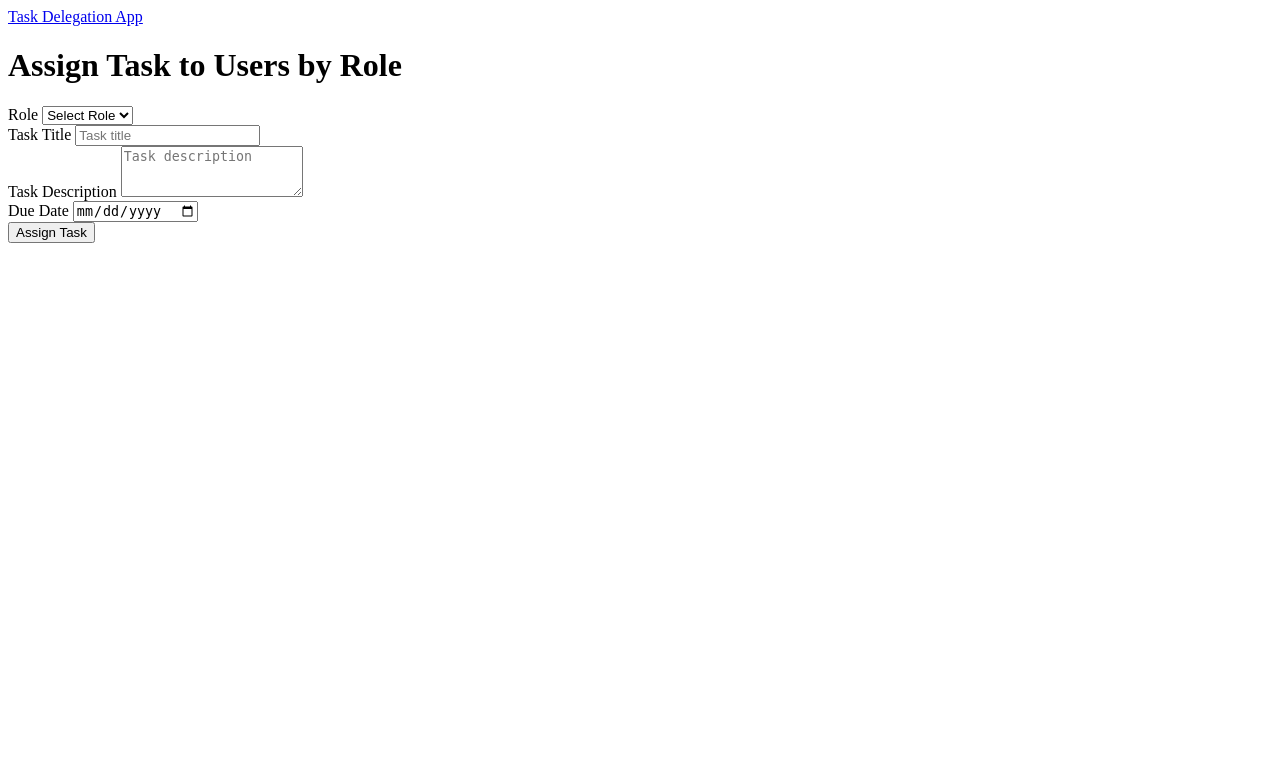
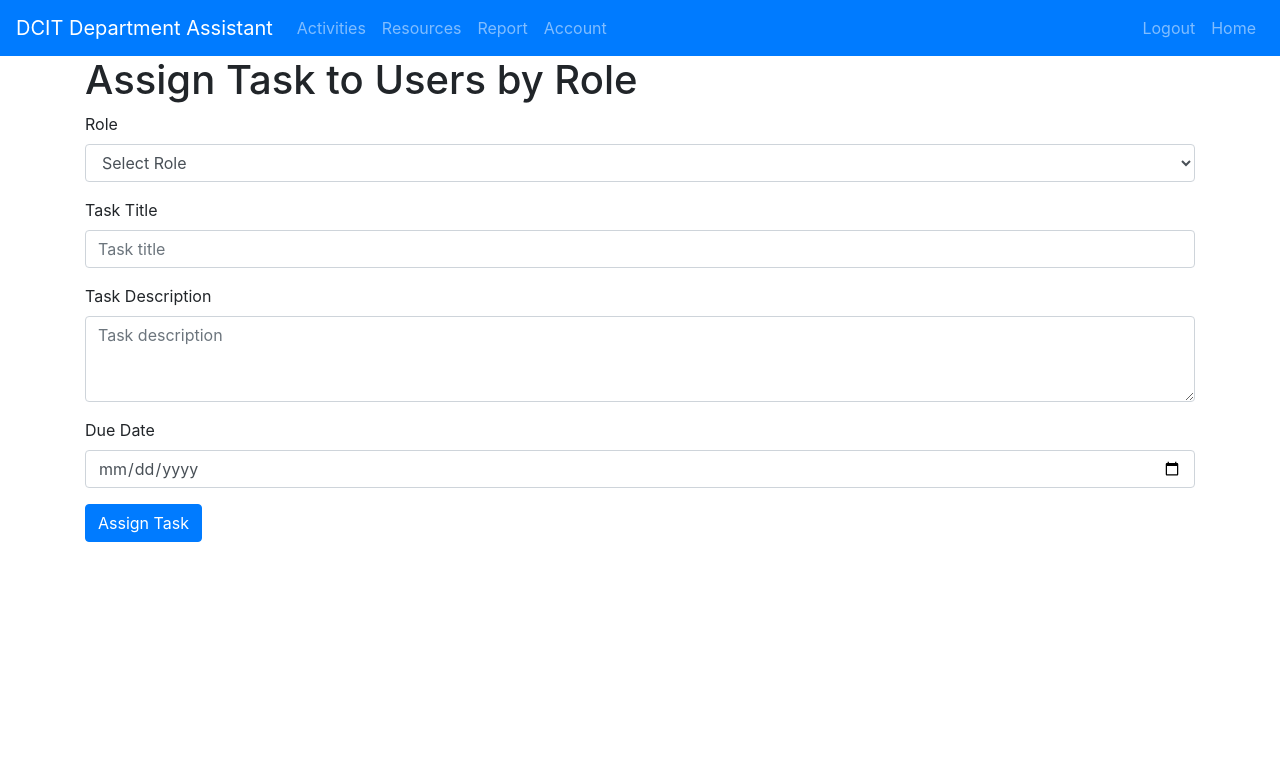
Before and after one commit to Updeus/Final-Year-Project, a Python web app: template App/templates/assign_task.html in a window 1280 px wide. Shown: the top 783 px of the page. Run offline with Jinja, Linux system fonts and the light colour scheme; the template is opened without the code that fills it, so the values that code supplies are empty; some libraries are stand-ins or nearby versions.

Commit message:
changes to html files

```diff
--- a/App/templates/assign_task.html
+++ b/App/templates/assign_task.html
@@ -1,19 +1,6 @@
 <!-- assign_task.html -->
-
+{% extends "layout.html" %}
 {% block content %}
-<nav class="navbar navbar-expand-lg navbar-light bg-light">
-    <a class="navbar-brand" href="#">Task Delegation App</a>
-    <div class="collapse navbar-collapse">
-        <ul class="navbar-nav mr-auto">
-            {% if current_user.is_authenticated %}
-            <li class="nav-item">
-                <a class="nav-link" href="{{ url_for('user_views.logout') }}">Logout</a>
-                <a class="nav-link" href="{{ url_for('user_views.home') }}">Home</a>
-            </li>
-            {% endif %}
-        </ul>
-    </div>
-</nav>
 <h1>Assign Task to Users by Role</h1>
 <form method="POST" action="{{ url_for('user_views.assign_task') }}">
     <div class="form-group">
--- a/App/templates/layout.html
+++ b/App/templates/layout.html
@@ -1,146 +1,65 @@
 <!doctype html>
 <html>
   <head>
+    <meta charset="utf-8">
+    <meta name="viewport" content="width=device-width, initial-scale=1, shrink-to-fit=no">
+
+    <link rel="stylesheet" href="https://maxcdn.bootstrapcdn.com/bootstrap/4.5.2/css/bootstrap.min.css">
+    <script src="https://ajax.googleapis.com/ajax/libs/jquery/3.5.1/jquery.min.js"></script>
+    <script src="https://cdnjs.cloudflare.com/ajax/libs/popper.js/1.16.0/umd/popper.min.js"></script>
+    <script src="https://maxcdn.bootstrapcdn.com/bootstrap/4.5.2/js/bootstrap.min.js"></script>
 
     <link rel="stylesheet" href="{{ url_for('static', filename='style.css') }}">
-     <!--Import Google Icon Font-->
-    <link href="https://fonts.googleapis.com/icon?family=Material+Icons" rel="stylesheet">
-    <!-- Compiled and minified CSS -->
-    <link rel="stylesheet" href="https://cdnjs.cloudflare.com/ajax/libs/materialize/1.0.0/css/materialize.min.css">
-    <script src="https://cdnjs.cloudflare.com/ajax/libs/materialize/1.0.0/js/materialize.min.js"></script>
-    <!--Let browser know website is optimized for mobile-->
-    <meta name="viewport" content="width=device-width, initial-scale=1.0"/>
+
     <title>{% block title %}{% endblock %}</title>
   </head>
-  <style>
-     body {
-    background: rgb(255, 255, 255);
-  }
-
-  .myButton {
-
-
-    background-color: #007dc1;
-    border-radius: 3px;
-    border: 1px solid #124d77;
-    display: inline-block;
-    cursor: pointer;
-    color: #ffffff;
-    font-family: Arial;
-    font-size: 13px;
-    padding: 10px 90px;
-    text-decoration: none;
-    text-shadow: 0px 1px 0px #154682;
-  }
-
-
-
-  .myButton:hover {
-    background: linear-gradient(to bottom, #0061a7 5%, #007dc1 100%);
-    background-color: #0061a7;
-  }
-
-  .myButton:active {
-    position: relative;
-    top: 1px;
-  }
-
-  .card {
-    border: 1px solid black;
-    margin: 10px;
-  }
-
-  ul {
-    list-style-type: none;
-    margin: 0;
-    padding: 2px;
-    overflow: hidden;
-    background-color: #007dc1;
-    text-align: justify;
-    display: block;
-    padding-top: 15px;
-    height: inherit;
-
-  }
-
-  li {
-    display: inline-block;
-
-
-
-  }
-
-  li a {
-    display: inline-block;
-    color: white;
-    text-align: center;
-    padding: 14px 16px;
-    text-decoration: none;
-    font-family:'Trebuchet MS', 'Lucida Sans Unicode', 'Lucida Grande', 'Lucida Sans', Arial, sans-serif;
-    font-size:large;
-
-
-  }
-
-  li a:hover:not(.active) {
-    background-color: #0e0585;
-
-  }
-
-  .nav-wrapper {
-    background-color: #007dc1;
-    text-align: center;
-    font-size:x-large;
-
-  }
-
-  .navbar {
-    display: block;
-
-  }
-
-  .nav-extended{
-    height: 5vh;
-  }
-
-
-  </style>
   <body>
-    <nav class="nav-extended" >
-      <div class="nav-wrapper">
-        <a href="/home">{% block page %}DCIT Department Assistant{% endblock %}</a>
-
-
-              <ul class = "navbar">
-                <ul class="topnav" >
-                  <li style = "padding-left: 20vw;"><a href="/activities">Activities</a></li>
-                  <li style = "padding-left: 10vw"><a href="/resources">Resources</a></li>
-                  <li style = "padding-left: 10vw"><a href="/reports">Report</a></li>
-                  <li style = "padding-left: 10vw"><a href="/account">Account</a></li>
+    <nav class="navbar navbar-expand-lg navbar-dark bg-primary">
+      <a class="navbar-brand" href="/home">{% block page %}DCIT Department Assistant{% endblock %}</a>
+      <button class="navbar-toggler" type="button" data-toggle="collapse" data-target="#navbarNav" aria-controls="navbarNav" aria-expanded="false" aria-label="Toggle navigation">
+        <span class="navbar-toggler-icon"></span>
+      </button>
+      <div class="collapse navbar-collapse" id="navbarNav">
+        <ul class="navbar-nav mr-auto">
+          <li class="nav-item">
+            <a class="nav-link" href="{{ url_for('user_views.view_tasks') }}">Activities</a>
+          </li>
+          <li class="nav-item">
+            <a class="nav-link" href="/resources">Resources</a>
+          </li>
+          <li class="nav-item">
+            <a class="nav-link" href="/reports">Report</a>
+          </li>
+          <li class="nav-item">
+            <a class="nav-link" href="{{ url_for('user_views.user_settings') }}">Account</a>
+          </li>
         </ul>
+        <ul class="navbar-nav">
+          <li class="nav-item">
+            <a class="nav-link" href="{{ url_for('user_views.logout') }}">Logout</a>
+          </li>
+          <li class="nav-item">
+            <a class="nav-link" href="{{ url_for('user_views.home') }}">Home</a>
+          </li>
         </ul>
-        </div>
       </div>
     </nav>
 
     {% with messages = get_flashed_messages() %}
     {% if messages %}
-    <nav class="blue white-text" style="padding: 10px">
-      <div class="nav-wrapper">
-          <ul class="flashes">
+    <div class="container mt-2">
+      <div class="alert alert-info">
+        <ul class="mb-0">
         {% for message in messages %}
           <li>{{ message }}</li>
         {% endfor %}
         </ul>
       </div>
-    </nav>
-
-
+    </div>
     {% endif %}
     {% endwith %}
 
     <div class="container" id="content">{% block content %}{% endblock %}</div>
 
-    <script src="https://cdnjs.cloudflare.com/ajax/libs/materialize/1.0.0/js/materialize.min.js"></script>
   </body>
 </html>
```
Also changed, not shown: App/templates/remove_task.html (+18 -2 lines), App/templates/tasks.html (+1 -15 lines), App/templates/user_settings.html (+46 -5 lines). Lines whose indentation alone changed are shown as unchanged.
